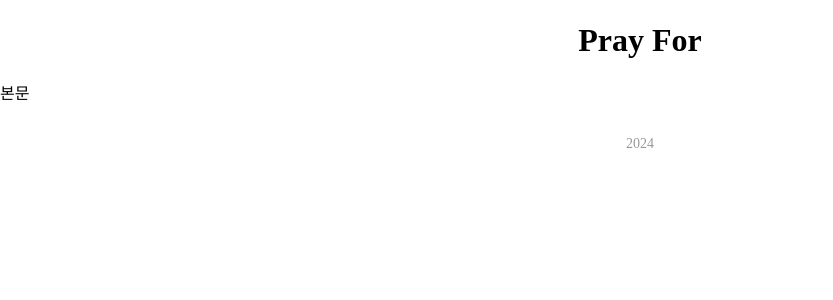
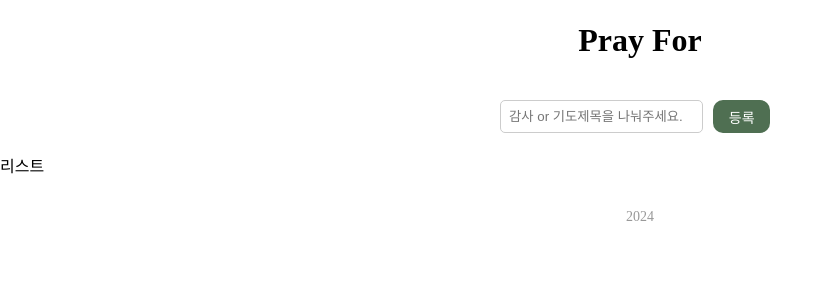
Before and after one commit to Yes2eul/Pray-For, a Next.js app: page /main in a window 1280 px wide. Shown: the top 300 px of the page, without its empty margins (0-833 px from the left). Built offline with nearby package versions, Linux system fonts and the light colour scheme.

Commit message:
feat: main css 적용

```diff
--- a/app/main/page.jsx
+++ b/app/main/page.jsx
@@ -1,11 +1,17 @@
+"use client";
+
+import PostForm from "@/components/postForm";
 import React from "react";
 
-const PrayFor = () => {
+const Main = () => {
   return (
     <>
-      <main>본문</main>
+      <div>
+        <PostForm />
+      </div>
+      <div>리스트</div>
     </>
   );
 };
 
-export default PrayFor;
+export default Main;
--- a/components/loginForm.js
+++ b/components/loginForm.js
@@ -1,7 +1,5 @@
-"use client";
-
 import { validateEmail, validatePassword } from "@/utils/validate";
-import { useState } from "react";
+import React, { useState } from "react";
 
 export default function LoginForm({ handleLogin, error }) {
   const [loginInputs, setLoginInputs] = useState({ email: "", password: "" });
--- /dev/null
+++ b/components/postForm.js
@@ -0,0 +1,32 @@
+import React, { useState } from "react";
+
+const PostForm = () => {
+  const [post, setPost] = useState("");
+
+  const handlePostChange = (event) => {
+    setPost(event.target.value);
+  };
+
+  const handlePostSubmit = (event) => {
+    event.preventDefault();
+    //
+  };
+
+  return (
+    <form onSubmit={handlePostSubmit} id="post-form">
+      <input
+        placeholder="감사 or 기도제목을 나눠주세요."
+        type="text"
+        id="post"
+        name="post"
+        value={post}
+        onChange={handlePostChange}
+        required
+      />
+
+      <button type="submit">등록</button>
+    </form>
+  );
+};
+
+export default PostForm;
--- a/components/signupForm.js
+++ b/components/signupForm.js
@@ -1,7 +1,5 @@
-"use client";
-
 import { validateEmail, validatePassword } from "@/utils/validate";
-import { useState } from "react";
+import React, { useState } from "react";
 
 export default function SignUpForm({ handleSignUp, error }) {
   const [signupInputs, setSignupInputs] = useState({
--- a/styles/globals.css
+++ b/styles/globals.css
@@ -110,3 +110,37 @@ a {
   color: red;
   margin: 10px auto;
 }
+
+/* post-form */
+#post-form {
+  display: flex;
+  justify-content: center;
+  align-items: center;
+
+  width: 300px;
+  margin: 0 auto;
+  padding: 10px;
+}
+
+#post-form input {
+  width: 100%;
+  padding: 8px;
+  border: 1px solid #ccc;
+  border-radius: 5px;
+}
+
+#post-form button {
+  width: 80px;
+  height: 33px;
+  margin: 10px;
+  background-color: #4f6f52;
+  color: #fff;
+  border: none;
+  border-radius: 10px;
+  cursor: pointer;
+  font-size: 14px;
+}
+
+#post-form button:hover {
+  background-color: #1a4d2e;
+}
```
